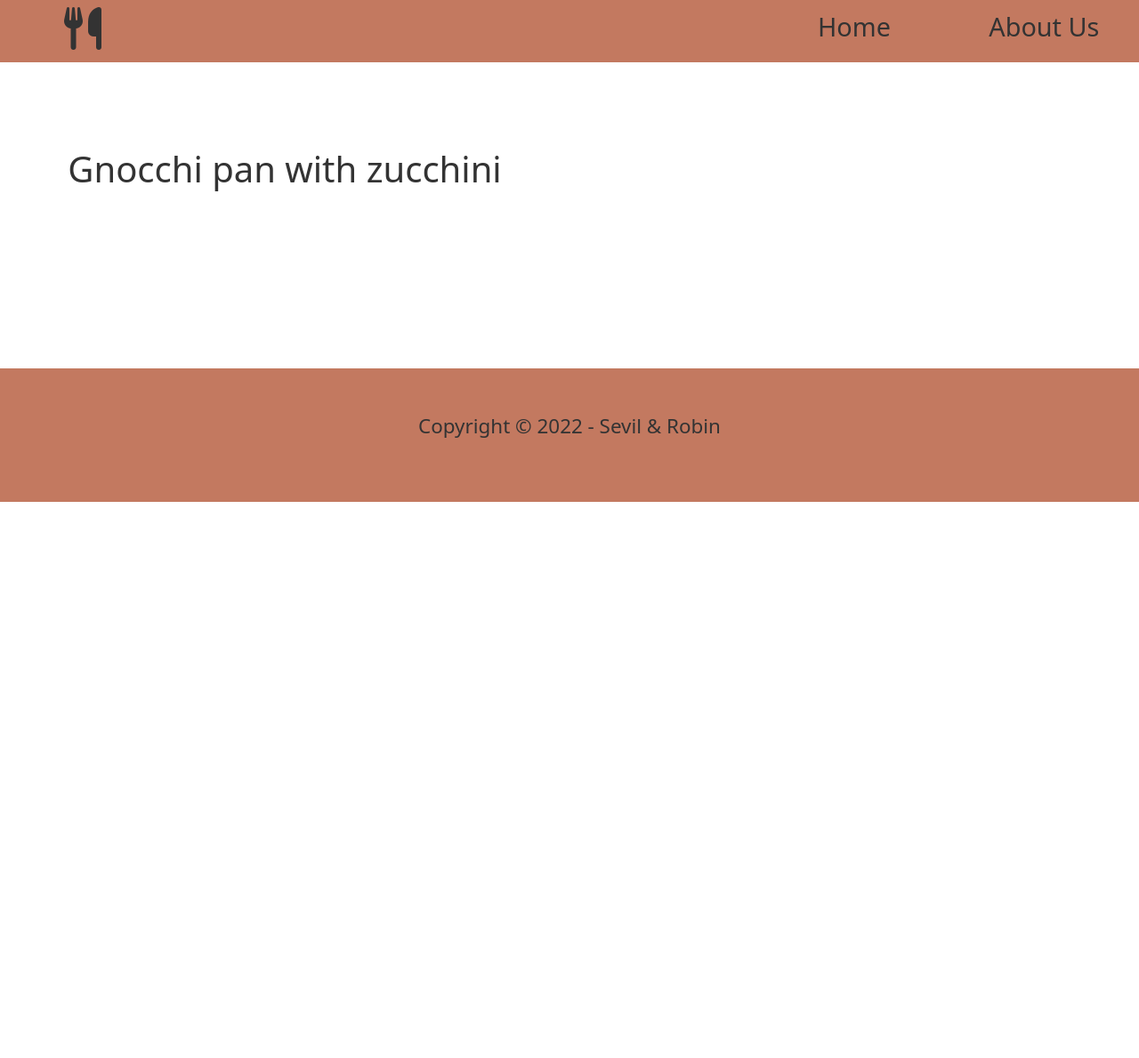
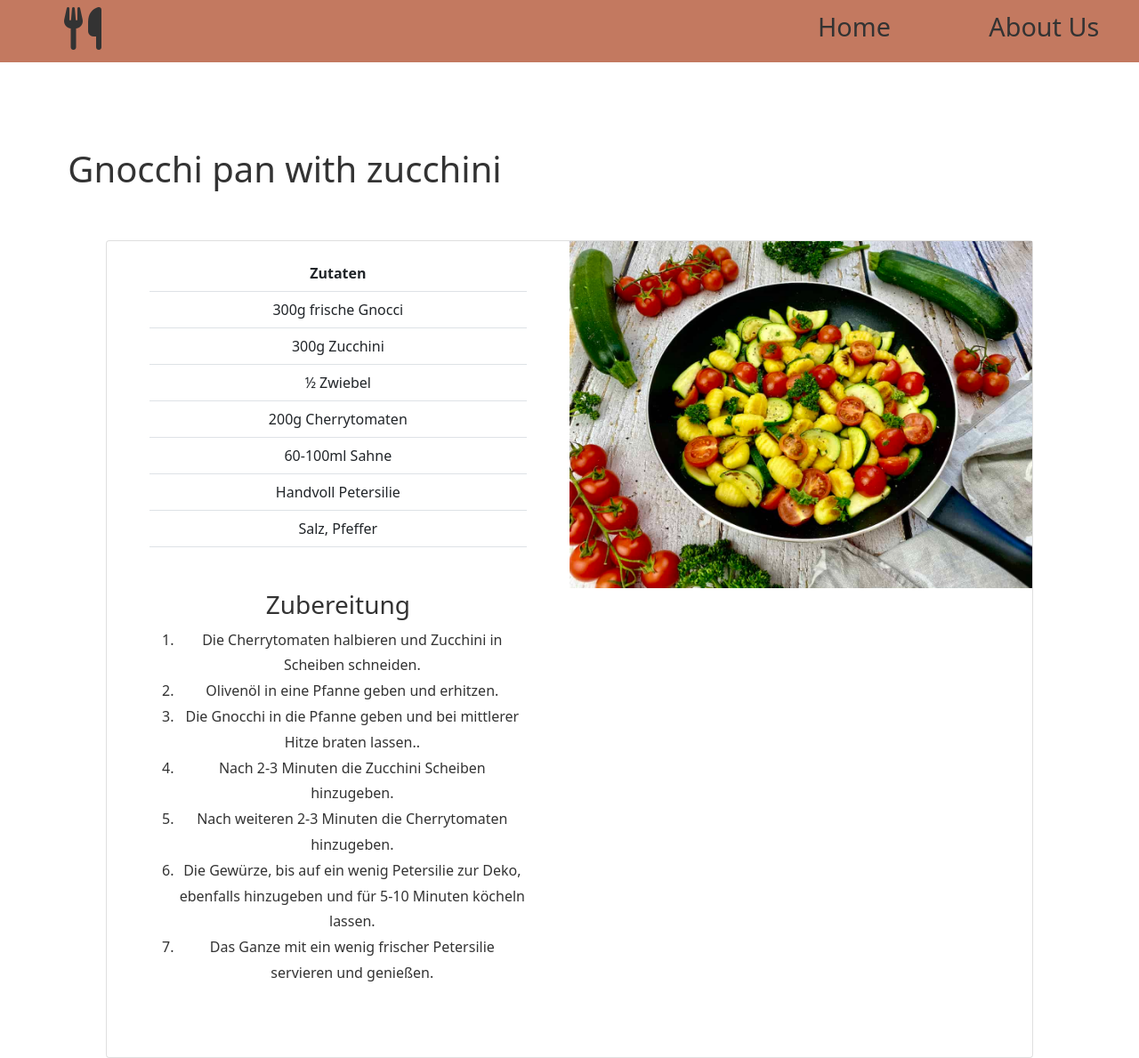
Before and after one commit to sevilcankiz/cookbook, a plain HTML site: page recipe_2.html in a window 1280 px wide. Shown: the top 1189 px of the page at 89% size. Before the commit the page ends 800 px from the top, so only its background shows below. Drawn offline with nearby package versions, Linux system fonts and the light colour scheme.

Commit message:
created responsive layout for screens larger than lg

```diff
--- a/recipe_2.html
+++ b/recipe_2.html
@@ -85,13 +85,70 @@
                 <li>Das Ganze mit ein wenig frischer Petersilie servieren und genießen.</li>
               </ol>
             </div>
-
           </div>
         </div>
       </div>
     </div> <!-- end: only when screen size is smaller than lg -->
 
-
+    <!-- only when screen size is bigger than lg -->
+    <div class="row mb-5 d-none d-lg-block">
+      <div class="col-10 offset-1 d-flex justify-content-center">
+        <div class="card mb-3" style="width: 100%">
+          <div class="row g-0">
+            <div class="col-md-6">
+              <div class="card-body text-center px-5 mb-5">
+                <table class="table table-stripped table-hover mb-5">
+                  <tbody>
+                    <tr>
+                      <th>
+                        Zutaten
+                      </th>
+                    </tr>
+                    <tr>
+                      <td>300g frische Gnocci</td>
+                    </tr>
+                    <tr>
+                      <td>300g Zucchini</td>
+                    </tr>
+                    <tr>
+                      <td>&frac12; Zwiebel</td>
+                    </tr>
+                    <tr>
+                      <td>200g Cherrytomaten</td>
+                    </tr>
+                    <tr>
+                      <td>60-100ml Sahne</td>
+                    </tr>
+                    <tr>
+                      <td>Handvoll Petersilie</td>
+                    </tr>
+                    <tr>
+                      <td>Salz, Pfeffer</td>
+                    </tr>
+                  </tbody>
+                </table>
+                <div class="card-text">
+                  <h3>Zubereitung </h3>
+                  <ol>
+                    <li>Die Cherrytomaten halbieren und Zucchini in Scheiben schneiden.</li>
+                    <li>Olivenöl in eine Pfanne geben und erhitzen.</li>
+                    <li>Die Gnocchi in die Pfanne geben und bei mittlerer Hitze braten lassen..</li>
+                    <li>Nach 2-3 Minuten die Zucchini Scheiben hinzugeben.</li>
+                    <li>Nach weiteren 2-3 Minuten die Cherrytomaten hinzugeben.</li>
+                    <li>Die Gewürze, bis auf ein wenig Petersilie zur Deko, ebenfalls hinzugeben und für 5-10 Minuten
+                      köcheln lassen.</li>
+                    <li>Das Ganze mit ein wenig frischer Petersilie servieren und genießen.</li>
+                  </ol>
+                </div>
+              </div>
+            </div>
+            <div class="col-md-6">
+              <img class="image-fluid" style="width:100%;" src="images/Gesundes-Gnocchi-Pfanne-mit-Zucchini.jpeg"
+                alt="Gnocchi pan with zucchini">
+            </div>
+          </div>
+        </div>
+      </div>
   </main>
   <footer class="container-fluid">
     <div class="row">
--- a/styles/recipe.css
+++ b/styles/recipe.css
@@ -2,3 +2,7 @@
 .table-hover tbody tr:hover th {
   background-color: #F0D7A7;
 }
+
+.card-body .card-text ol li {
+  line-height: 1.8;
+}
```
Also changed, not shown: index.html (+2 -2 lines).
